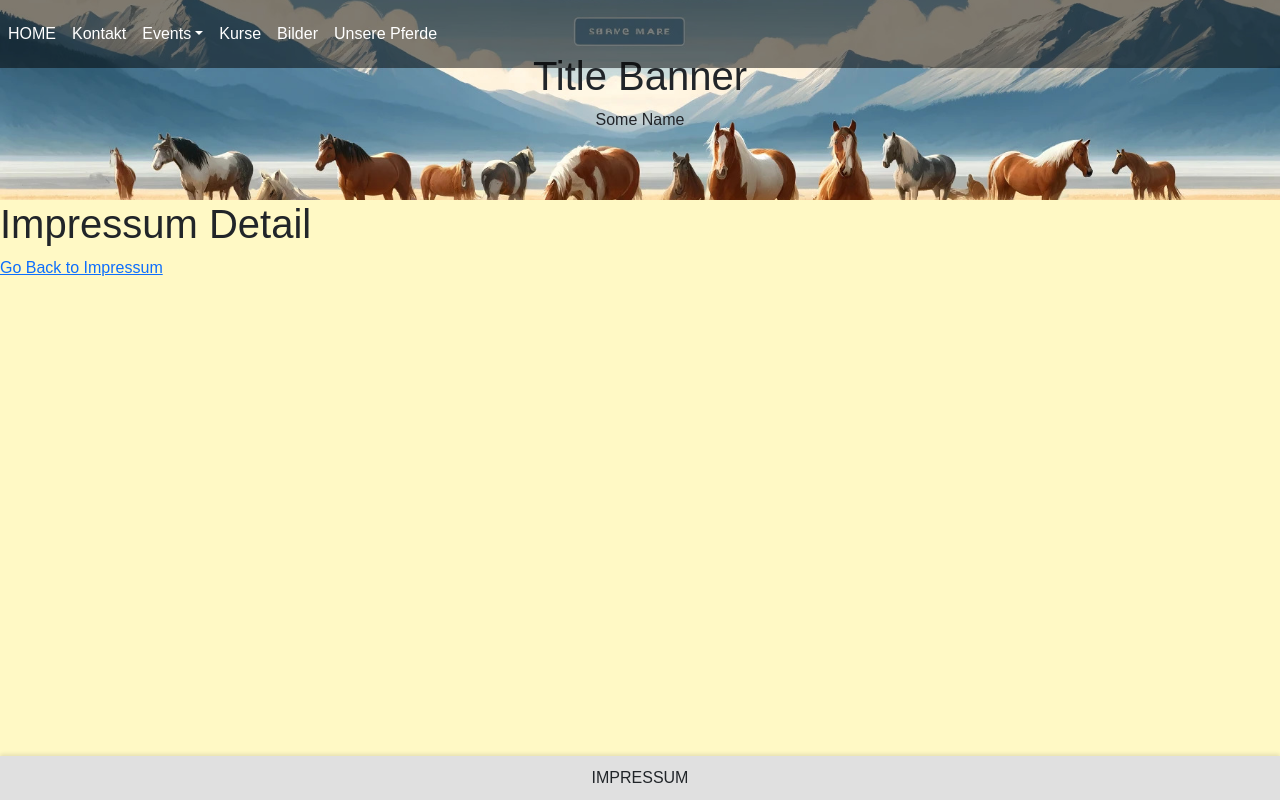
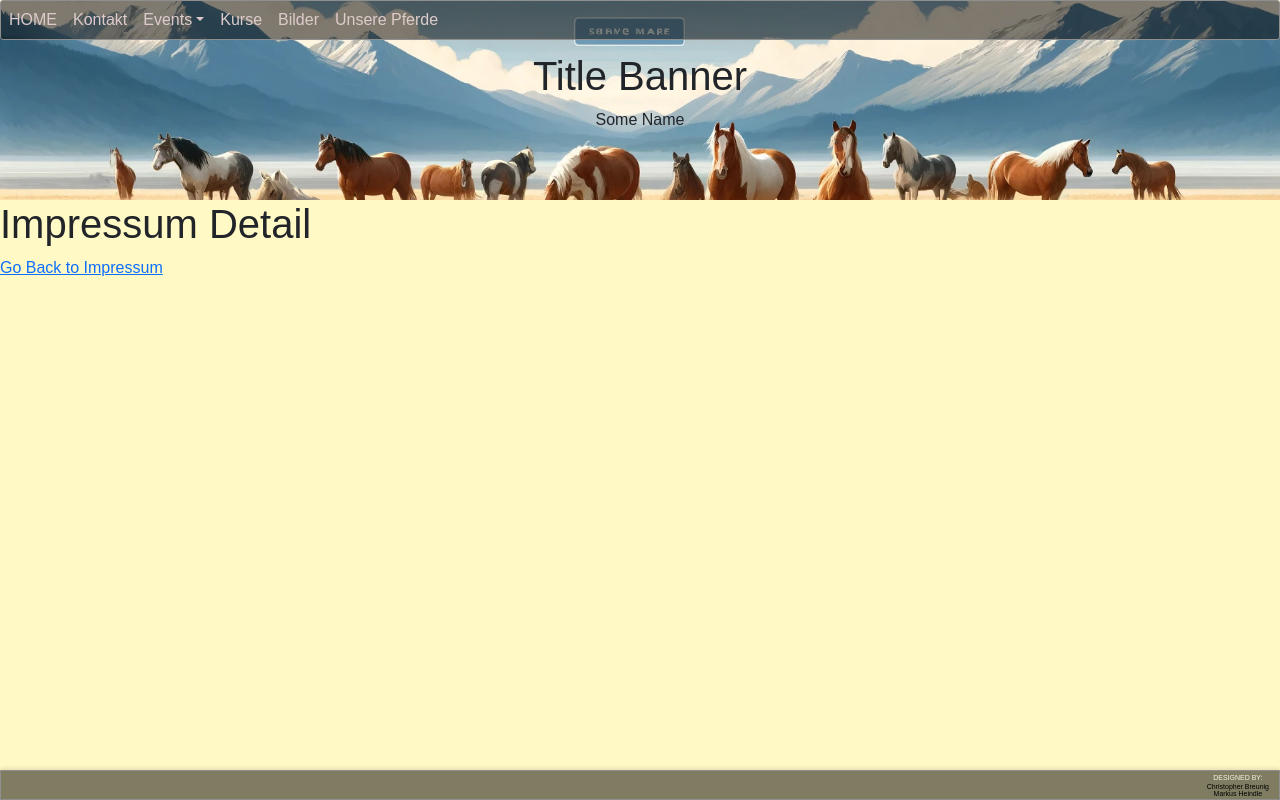
Before and after one commit to Chrisbeart/vrozen_website, a React (Create React App) app in the folder vrozen_website/: page /impressum-detail in a window 1280 px wide. Built offline with nearby package versions, Linux system fonts and the light colour scheme.

Commit message:
navbar + footer

```diff
--- a/vrozen_website/package.json
+++ b/vrozen_website/package.json
@@ -7,6 +7,9 @@
     "@testing-library/react": "^13.4.0",
     "@testing-library/user-event": "^13.5.0",
     "bootstrap": "^5.3.3",
+    "debug": "^4.3.4",
+    "detect-port-alt": "^1.1.6",
+    "isexe": "^3.1.1",
     "jquery": "^3.7.1",
     "react": "^18.3.1",
     "react-bootstrap": "^2.10.2",
--- a/vrozen_website/src/components/Footer.css
+++ b/vrozen_website/src/components/Footer.css
@@ -1,8 +1,31 @@
 .footer {
     text-align: center;
-    padding: 20px;
-    background-color: #F0F0F0;
+    font-size: 7px;
+    height: 30px;
+    background-color: rgba(0, 0, 0, 0.5) !important;
+    border: 1px solid rgb(143, 143, 143);
     position: fixed;
     width: 100%;
     bottom: 0;
-  }
+    padding: 0;
+    margin: 0;
+    display: flex;
+    align-items: center;
+    justify-content: right;
+    line-height: normal;
+}
+
+.footer .first-line {
+  line-height: 10px;
+  padding: 0;
+  margin: 0;
+  color:beige;
+}
+
+.footer .second-line {
+  line-height: 7px;
+  padding: 0;
+  margin: 0;
+  color:black;
+
+}
--- a/vrozen_website/src/components/Footer.js
+++ b/vrozen_website/src/components/Footer.js
@@ -4,9 +4,16 @@ import './Footer.css';
 const Footer = () => {
   return (
     <footer className="footer">
-      IMPRESSUM
+      <div className="first-line">
+        DESIGNED BY:<br />
+        <div className="second-line">
+          Christopher Breunig<br />
+          Markus Heindle
+        </div>
+      </div>
     </footer>
   );
 };
 
+
 export default Footer;
--- a/vrozen_website/src/components/Navbar.css
+++ b/vrozen_website/src/components/Navbar.css
@@ -1,45 +1,43 @@
 .navbar {
-  background-color: rgba(0, 0, 0, 0.5); /* Halbtransparentes Schwarz */
-  border: none; /* Entfernt den Rand der Navbar */
+  height: 40px;
+  background-color: rgba(0, 0, 0, 0.5);
+  border: 1px solid rgb(143, 143, 143);
+  border-radius: 3px;
 }
 
 .navbar a {
-  color: white;
-  padding: 14px 20px;
+  color: rgb(221, 203, 203);
+  padding: 10px 20px;
   text-decoration: none;
   text-align: center;
+  line-height: 20px;
 }
 
 .navbar a:hover {
-  background-color: rgba(255, 255, 255, 0.5); /* Halbtransparentes Weiß bei Hover */
+  background-color: rgba(255, 255, 255, 0.5);
   color: black;
+  padding: 10px 20px;
 }
 
-.dropdown {
-  position: relative;
+
+.navbar-nav .nav-item .dropdown-menu {
+  background-color: rgba(0, 0, 0, 0.5);
+  border: none;
+  border-radius: 3px;
+  color: rgb(221, 203, 203);
+  padding: 0;
+  min-width: auto;
+  margin-top: 0;
+  border: 1px solid rgb(143, 143, 143);
 }
 
-.submenu {
-  display: none;
-  position: absolute;
-  background-color: rgba(249, 249, 249, 0.9); /* Halbtransparentes Weiß */
-  min-width: 160px;
-  box-shadow: 0px 8px 16px 0px rgba(0, 0, 0, 0.2);
-  z-index: 1;
+.navbar-nav .nav-item .dropdown-menu .dropdown-item {
+  padding: 5px 15px;
+  font-size: 14px;
 }
 
-.dropdown:hover .submenu {
-  display: block;
+.navbar-nav .nav-item .dropdown-menu .dropdown-item:hover {
+  background-color: rgba(255, 255, 255, 0.5);
+  color: black;
+  padding: 5px 10px;
 }
-
-.submenu a {
-  color: black;
-  padding: 12px 16px;
-  text-decoration: none;
-  display: block;
-  text-align: left;
-}
-
-.submenu a:hover {
-  background-color: rgba(221, 221, 221, 0.5); /* Halbtransparentes Grau bei Hover */
-}
--- a/vrozen_website/src/components/Navbar.js
+++ b/vrozen_website/src/components/Navbar.js
@@ -16,7 +16,6 @@ const MyNavbar = () => {
   };
 
   useEffect(() => {
-    // Smooth scrolling for anchor links
     const handleClick = (event) => {
       const anchor = event.target;
       if (anchor.hash !== "") {
```
Also changed, not shown: 1 other file (tests, documents, lock files or other folders).
